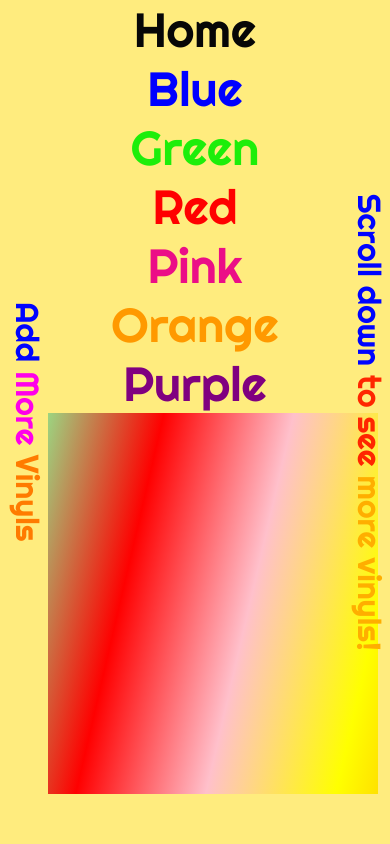
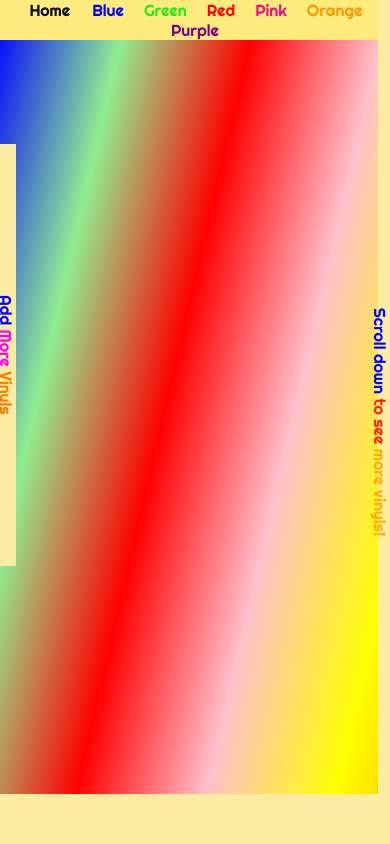
Before and after one commit to wennywang12/elasticcollection, a plain HTML site: page index.html in a window 390 px wide. Shown: the top 844 px of the page. Drawn offline with nearby package versions, Linux system fonts and the light colour scheme; no server answers.

Commit message:
final final

```diff
--- a/main.js
+++ b/main.js
@@ -110,7 +110,7 @@ document.querySelectorAll(".Blue").forEach((container) => container.style.displa
         i.style.height = "";
         i.style.width = "";
         });
-      document.body.style.backgroundColor = "pink";
+      document.body.style.backgroundColor = "rgb(235, 14, 135)";
       document.body.style.backgroundImage = "none";
       document.querySelectorAll(".song-container").forEach((container) => container.style.display = "none");
 document.querySelectorAll(".Pink").forEach((container) => container.style.display = "");
@@ -135,7 +135,7 @@ var filterHome = document.querySelector(".home");
       i.style.height = "";
       i.style.width = "";
       });
-    document.body.style.backgroundColor = "lightgreen";
+    document.body.style.backgroundColor = "rgb(29, 238, 10)";
     document.body.style.backgroundImage = "none";
     document.querySelectorAll(".song-container").forEach((container) => container.style.display = "none");
 document.querySelectorAll(".Green").forEach((container) => container.style.display = "");
--- a/style.css
+++ b/style.css
@@ -11,7 +11,7 @@ body{
   }
 
 .filter{
-    background-color: rgb(255, 236, 126);
+    background-color:rgb(250, 236, 160);
     position: fixed;
     font-size: 3rem;
     text-align: center;
@@ -70,7 +70,7 @@ body{
     width: 3rem;
     height: 100vh;
     position: fixed;
-    background-color: rgb(255, 236, 126);
+    background-color: rgb(250, 236, 160);
     writing-mode: vertical-rl;
     text-orientation: mixed;
     text-align: center;
@@ -101,7 +101,7 @@ a:link {
     width: 3rem;
     height: 100vh;
     position: fixed;
-    background-color: rgb(255, 236, 126);
+    background-color: rgb(250, 236, 160);
     writing-mode: vertical-rl;
     text-orientation: mixed;
     text-align: center;
@@ -132,10 +132,6 @@ canvas {
   }
 
 
-.vinyls{
-    background-color: aqua;
-    text-align: center;
-}
 
 .song-image{
     width: 5rem;
@@ -153,7 +149,7 @@ canvas {
  height: 50px;
  overflow: hidden;
  /*position: relative;*/
- background: rgb(255, 236, 126);
+ background: rgb(250, 236, 160);
  color: rgb(19, 18, 18);
  z-index: 2;
  position: fixed;
@@ -199,3 +195,39 @@ canvas {
  transform: translateX(-100%);
  }
 }
+
+
+@media only screen and (max-width: 767px) {
+    .filter{
+        background-color: rgb(255, 236, 126);
+        position: fixed;
+        font-size: 1rem;
+        text-align: center;
+        z-index: 2;
+    }
+
+    .home{
+        padding: 10px;
+    }
+    .red,.green,.blue,.orange,.purple,.purple,.pink {
+        padding: 8px;
+    }
+
+    .navbar{
+        margin-top: 9rem;
+        width: 1rem;
+        height: 50vh;
+        font-size: 1rem;
+    }
+
+
+    .navbar2{
+        width: 1rem;
+        font-size: 1rem;
+    }
+
+
+
+    }
+
+    rgb(255, 236, 126);
```
Also changed, not shown: 1 other file.
